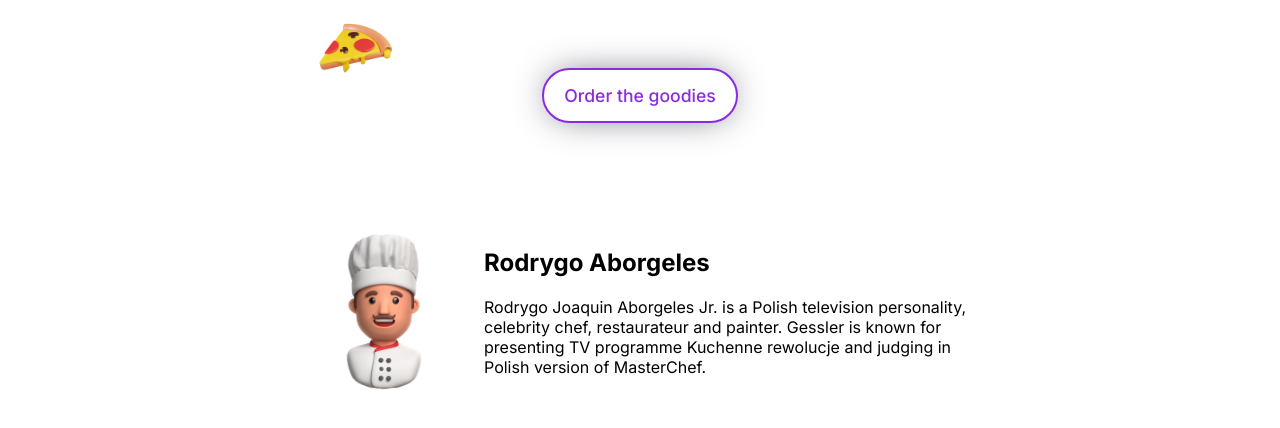
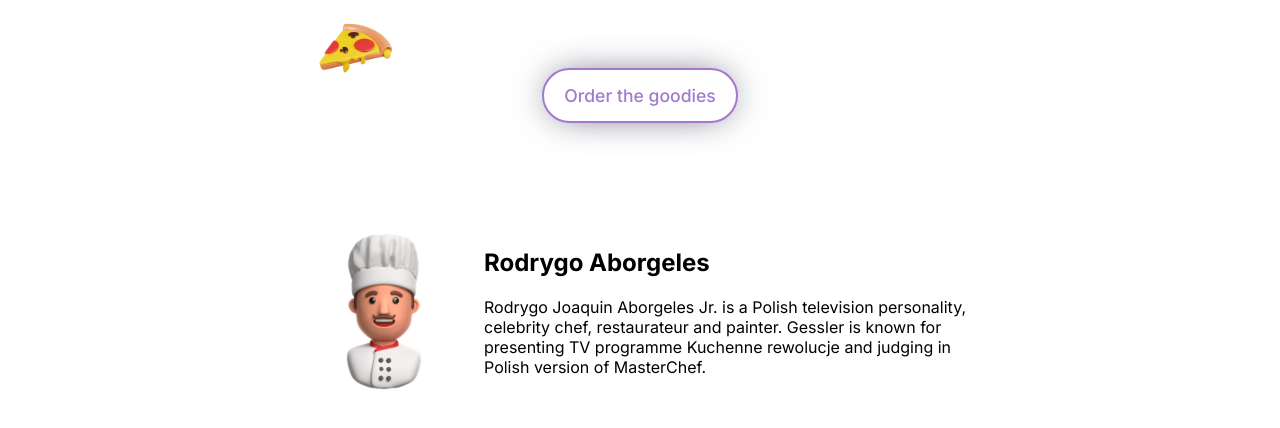
Before and after one commit to ky-zo/odin-food, a website built with webpack: page src/index.html in a window 1280 px wide. In both pictures the pointer is over the button "Order the goodies". Shown: the part 346-774 px from the top of the page. Built offline with nearby package versions, Linux system fonts and the light colour scheme.

Commit message:
color fix

```diff
--- a/src/styles.css
+++ b/src/styles.css
@@ -89,7 +89,7 @@ h1 {
     padding: 15px 20px;
     border-radius: 50px;
     border: 2px solid transparent;
-    background-color: blueviolet;
+    background-color: #a379ce;
     color: white;
     font-weight: 500;
     font-size: 1.1rem;
@@ -99,8 +99,8 @@ h1 {
 
 .cta-primary:hover {
     cursor: pointer;
-    border: 2px solid blueviolet;
-    color: blueviolet;
+    border: 2px solid #a379ce;
+    color: #a379ce;
     background-color: white;
     transition: 300ms;
     box-shadow: 0px 0px 37px -10px rgba(66, 68, 90, 1);
```
